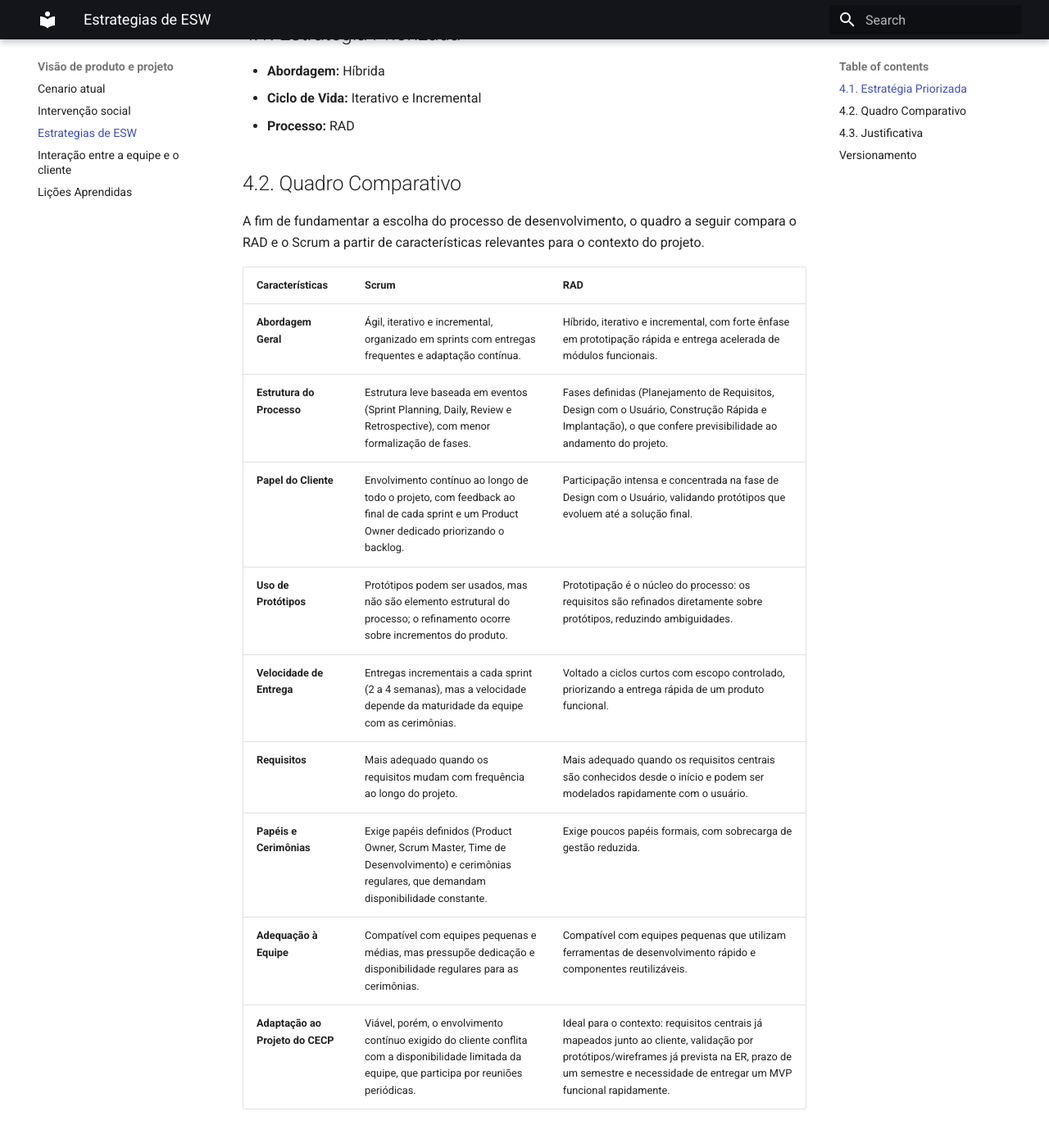
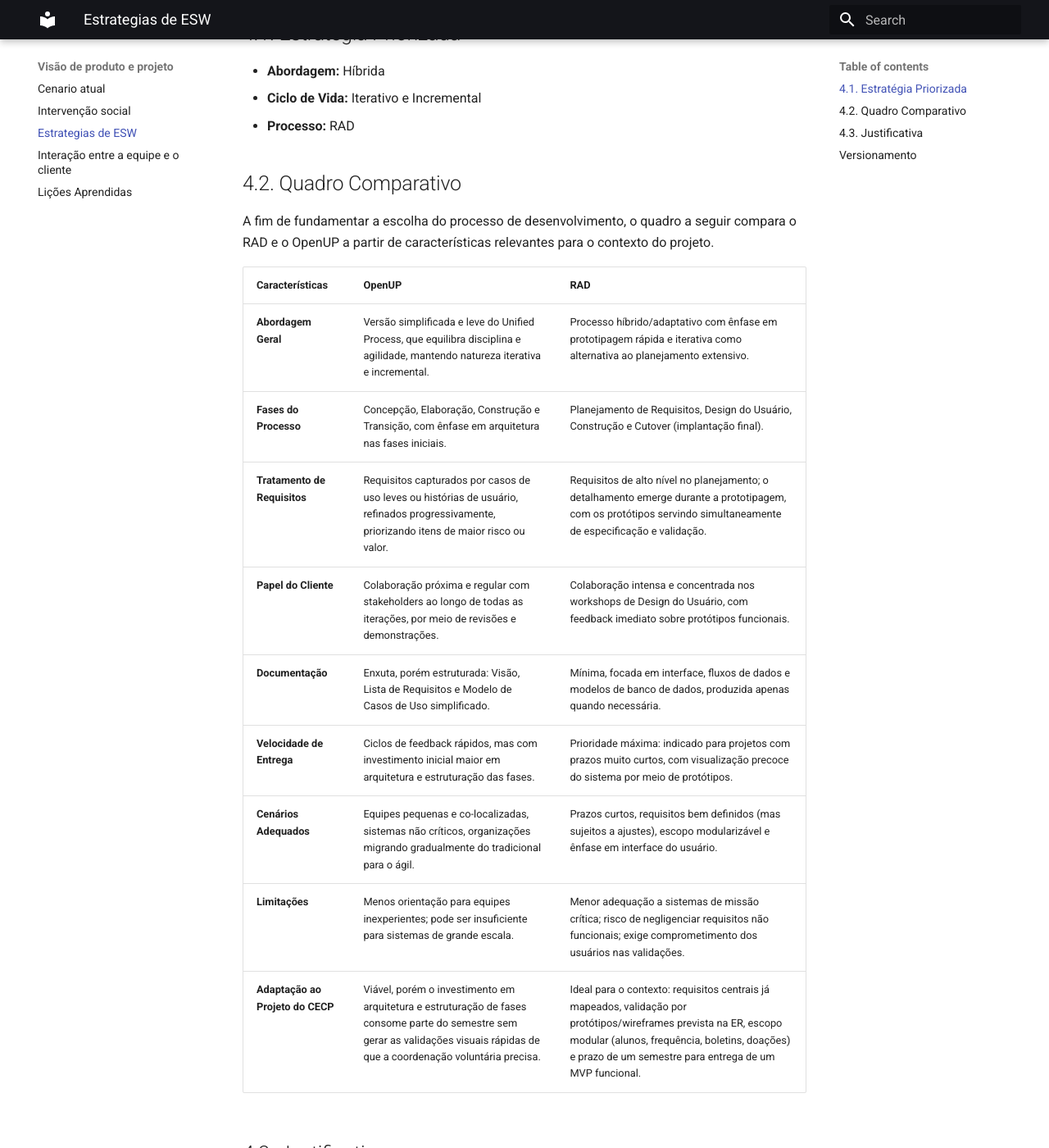
Before and after one commit to mdsreq-fga-unb/REQ-2026.2-T01-SigCecp, an MkDocs documentation site: the page built from docs/visao_produto_projeto/4_estrategias_esw.md, in a window 1280 px wide and 1400 px high, scrolled down 205 px. Shown: the whole window at 82% size. Built offline with MkDocs 1.6.1 and Material for MkDocs 9.7.7, drawn with Linux system fonts in a browser that asks for light colours; some of the changed text lies outside the part shown.

Commit message:
docs: atualiza seções 4.2 e 4.3

```diff
--- a/docs/visao_produto_projeto/4_estrategias_esw.md
+++ b/docs/visao_produto_projeto/4_estrategias_esw.md
@@ -8,19 +8,19 @@
 
 ## 4.2. Quadro Comparativo
 
-A fim de fundamentar a escolha do processo de desenvolvimento, o quadro a seguir compara o RAD e o Scrum a partir de características relevantes para o contexto do projeto.
+A fim de fundamentar a escolha do processo de desenvolvimento, o quadro a seguir compara o RAD e o OpenUP a partir de características relevantes para o contexto do projeto.
 
-| Características | Scrum | RAD |
-|---|---|---|
-| **Abordagem Geral** | Ágil, iterativo e incremental, organizado em sprints com entregas frequentes e adaptação contínua. | Híbrido, iterativo e incremental, com forte ênfase em prototipação rápida e entrega acelerada de módulos funcionais. |
-| **Estrutura do Processo** | Estrutura leve baseada em eventos (Sprint Planning, Daily, Review e Retrospective), com menor formalização de fases. | Fases definidas (Planejamento de Requisitos, Design com o Usuário, Construção Rápida e Implantação), o que confere previsibilidade ao andamento do projeto. |
-| **Papel do Cliente** | Envolvimento contínuo ao longo de todo o projeto, com feedback ao final de cada sprint e um Product Owner dedicado priorizando o backlog. | Participação intensa e concentrada na fase de Design com o Usuário, validando protótipos que evoluem até a solução final. |
-| **Uso de Protótipos** | Protótipos podem ser usados, mas não são elemento estrutural do processo; o refinamento ocorre sobre incrementos do produto. | Prototipação é o núcleo do processo: os requisitos são refinados diretamente sobre protótipos, reduzindo ambiguidades. |
-| **Velocidade de Entrega** | Entregas incrementais a cada sprint (2 a 4 semanas), mas a velocidade depende da maturidade da equipe com as cerimônias. | Voltado a ciclos curtos com escopo controlado, priorizando a entrega rápida de um produto funcional. |
-| **Requisitos** | Mais adequado quando os requisitos mudam com frequência ao longo do projeto. | Mais adequado quando os requisitos centrais são conhecidos desde o início e podem ser modelados rapidamente com o usuário. |
-| **Papéis e Cerimônias** | Exige papéis definidos (Product Owner, Scrum Master, Time de Desenvolvimento) e cerimônias regulares, que demandam disponibilidade constante. | Exige poucos papéis formais, com sobrecarga de gestão reduzida. |
-| **Adequação à Equipe** | Compatível com equipes pequenas e médias, mas pressupõe dedicação e disponibilidade regulares para as cerimônias. | Compatível com equipes pequenas que utilizam ferramentas de desenvolvimento rápido e componentes reutilizáveis. |
-| **Adaptação ao Projeto do CECP** | Viável, porém, o envolvimento contínuo exigido do cliente conflita com a disponibilidade limitada da equipe, que participa por reuniões periódicas. | Ideal para o contexto: requisitos centrais já mapeados junto ao cliente, validação por protótipos/wireframes já prevista na ER, prazo de um semestre e necessidade de entregar um MVP funcional rapidamente. |
+| Características | OpenUP | RAD |
+| --- | --- | --- |
+| **Abordagem Geral** | Versão simplificada e leve do Unified Process, que equilibra disciplina e agilidade, mantendo natureza iterativa e incremental. | Processo híbrido/adaptativo com ênfase em prototipagem rápida e iterativa como alternativa ao planejamento extensivo. |
+| **Fases do Processo** | Concepção, Elaboração, Construção e Transição, com ênfase em arquitetura nas fases iniciais. | Planejamento de Requisitos, Design do Usuário, Construção e Cutover (implantação final). |
+| **Tratamento de Requisitos** | Requisitos capturados por casos de uso leves ou histórias de usuário, refinados progressivamente, priorizando itens de maior risco ou valor. | Requisitos de alto nível no planejamento; o detalhamento emerge durante a prototipagem, com os protótipos servindo simultaneamente de especificação e validação. |
+| **Papel do Cliente** | Colaboração próxima e regular com stakeholders ao longo de todas as iterações, por meio de revisões e demonstrações. | Colaboração intensa e concentrada nos workshops de Design do Usuário, com feedback imediato sobre protótipos funcionais. |
+| **Documentação** | Enxuta, porém estruturada: Visão, Lista de Requisitos e Modelo de Casos de Uso simplificado. | Mínima, focada em interface, fluxos de dados e modelos de banco de dados, produzida apenas quando necessária. |
+| **Velocidade de Entrega** | Ciclos de feedback rápidos, mas com investimento inicial maior em arquitetura e estruturação das fases. | Prioridade máxima: indicado para projetos com prazos muito curtos, com visualização precoce do sistema por meio de protótipos. |
+| **Cenários Adequados** | Equipes pequenas e co-localizadas, sistemas não críticos, organizações migrando gradualmente do tradicional para o ágil. | Prazos curtos, requisitos bem definidos (mas sujeitos a ajustes), escopo modularizável e ênfase em interface do usuário. |
+| **Limitações** | Menos orientação para equipes inexperientes; pode ser insuficiente para sistemas de grande escala. | Menor adequação a sistemas de missão crítica; risco de negligenciar requisitos não funcionais; exige comprometimento dos usuários nas validações. |
+| **Adaptação ao Projeto do CECP** | Viável, porém o investimento em arquitetura e estruturação de fases consome parte do semestre sem gerar as validações visuais rápidas de que a coordenação voluntária precisa. | Ideal para o contexto: requisitos centrais já mapeados, validação por protótipos/wireframes prevista na ER, escopo modular (alunos, frequência, boletins, doações) e prazo de um semestre para entrega de um MVP funcional. |
 
 ## 4.3. Justificativa
 
@@ -28,26 +28,27 @@ Com base nas características do projeto e no contexto do CECP, o RAD é o proce
 
 **Requisitos centrais conhecidos e escopo enxuto**
 
-O levantamento realizado junto à coordenação do CECP já permitiu identificar com clareza o núcleo do problema (cadastro de alunos, frequência, acompanhamento escolar e registro de doações). O RAD é indicado justamente para cenários em que os requisitos principais são conhecidos desde o início e podem ser rapidamente modelados e validados com o usuário, sem a necessidade de um processo desenhado para absorver mudanças constantes de escopo.
+O levantamento realizado junto à coordenação do CECP já permitiu identificar com clareza o núcleo do problema (cadastro de alunos, frequência, acompanhamento escolar e registro de doações), e essas funcionalidades formam módulos bem delimitados, exatamente o cenário adequado ao RAD: requisitos bem definidos, ainda que sujeitos a ajustes, em um escopo que permite modularização.
 
-**Centralidade da prototipação**
+**Prototipação como núcleo do processo e da ER**
 
-A equipe já definiu, nas atividades de Engenharia de Requisitos, o uso de wireframes e protótipos como técnica de representação e validação de requisitos. Esse fluxo é o coração do RAD, cuja fase de Design com o Usuário se apoia em protótipos que evoluem até a solução final, garantindo alinhamento natural entre o processo de desenvolvimento e as técnicas de ER adotadas.
+A equipe definiu, nas atividades de Engenharia de Requisitos, o uso de wireframes e protótipos como técnica de representação e validação de requisitos. No RAD, os protótipos funcionam simultaneamente como especificação e validação, evoluindo até o sistema final, o que garante alinhamento direto entre o processo de desenvolvimento e as técnicas de ER adotadas.
 
-**Disponibilidade limitada do cliente**
+**Forma de participação compatível com o cliente**
 
-A coordenação do CECP é formada por voluntários e o contato ocorre por reuniões periódicas por videoconferência e mensagens. O RAD concentra a participação do cliente em momentos-chave de validação de protótipos, exigindo menos disponibilidade contínua do que o Scrum, que pressupõe um Product Owner presente e feedback a cada sprint.
+A colaboração no RAD concentra-se nos momentos de design e validação de protótipos, com feedback imediato sobre versões funcionais. Esse formato é compatível com a dinâmica de contato do CECP, reuniões periódicas por videoconferência e canais de mensagens, permitindo que a coordenação voluntária participe de forma efetiva em momentos-chave, sem exigir acompanhamento diário do desenvolvimento.
 
 **Prazo da disciplina e entrega de MVP**
 
-Com um semestre para entregar um MVP funcional, a ênfase do RAD em construção rápida, ciclos curtos e uso de ferramentas de desenvolvimento acelerado favorece a entrega de valor dentro do prazo, priorizando as funcionalidades essenciais ao modelo de funcionamento do CECP.
+O RAD é indicado para projetos com prazos muito curtos onde a velocidade de entrega é prioritária. Com um semestre para entregar um MVP funcional, a ênfase do processo em prototipagem rápida e construção acelerada favorece a entrega de valor dentro do prazo da disciplina.
 
-**Equipe pequena e baixa sobrecarga de gestão**
+**Natureza do sistema compatível com as limitações do processo**
 
-Por exigir poucos papéis formais e menos cerimônias, o RAD reduz o esforço de coordenação interna, permitindo que uma equipe reduzida de estudantes concentre seu tempo no desenvolvimento e na validação com o cliente, em vez de na manutenção de ritos do processo.
+As limitações do RAD concentram-se em sistemas de grande escala ou missão crítica, o que não corresponde à plataforma proposta, um sistema de gestão de pequeno porte, centrado em interface e fluxos de cadastro. Para mitigar o risco de negligência aos requisitos não funcionais, a equipe manterá sua declaração e verificação explícitas nas atividades de Engenharia de Requisitos.
 
 ## Versionamento
 
 | Versão | Data | Descrição | Autor(es/as) | Revisor(es/as) |
 | :--- | :--- | :--- | :--- | :--- |
 | 1.0 | 05/09/2026 | Transcrição do documento para markdown | [Marcos Monteiro](https://github.com/montmarcos) | [Rafael Melatti](https://github.com/Romm-0) |
+| 1.1 | 06/09/2026 | Substituição do Scrum pelo OpenUP no quadro comparativo e revisão da justificativa da escolha do RAD | [Enzo Costa](https://github.com/enzocostaj) |
```
